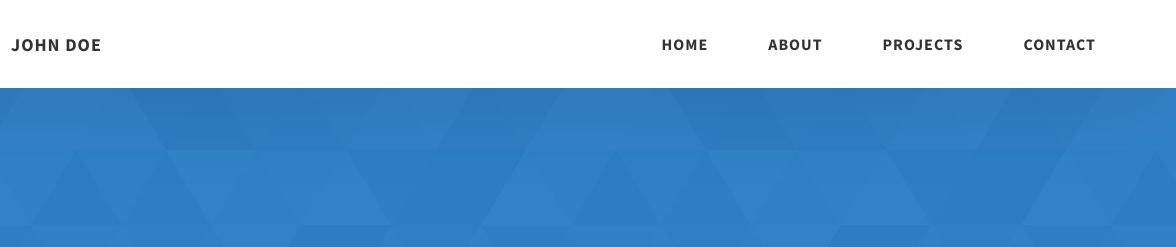
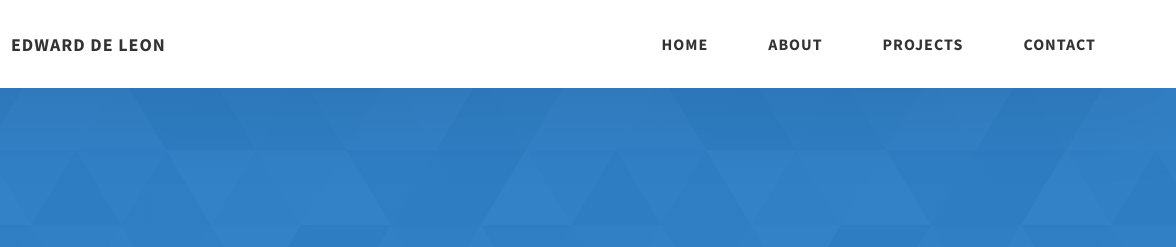
Before and after one commit to yxks0/portfolio_test, a website: page index.html in a window 1280 px wide. Shown: the top 247 px of the page, 104-1280 px from the left. Drawn offline with Linux system fonts and the light colour scheme.

Commit message:
Update index.html

```diff
--- a/index.html
+++ b/index.html
@@ -27,7 +27,7 @@
               class="header__logo-img"
             />
           </div>
-          <span class="header__logo-sub">John Doe</span>
+          <span class="header__logo-sub">Edward De Leon</span>
         </div>
         <div class="header__main">
           <ul class="header__links">
```
